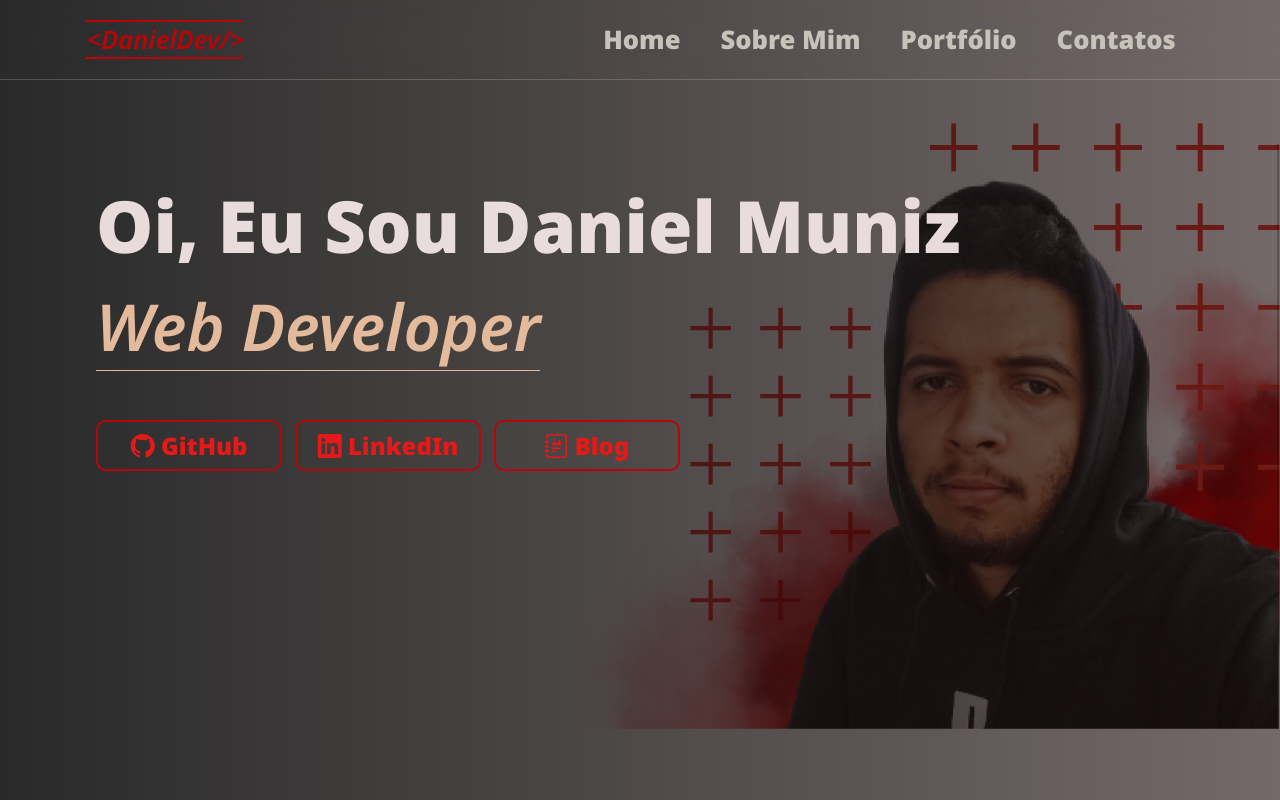
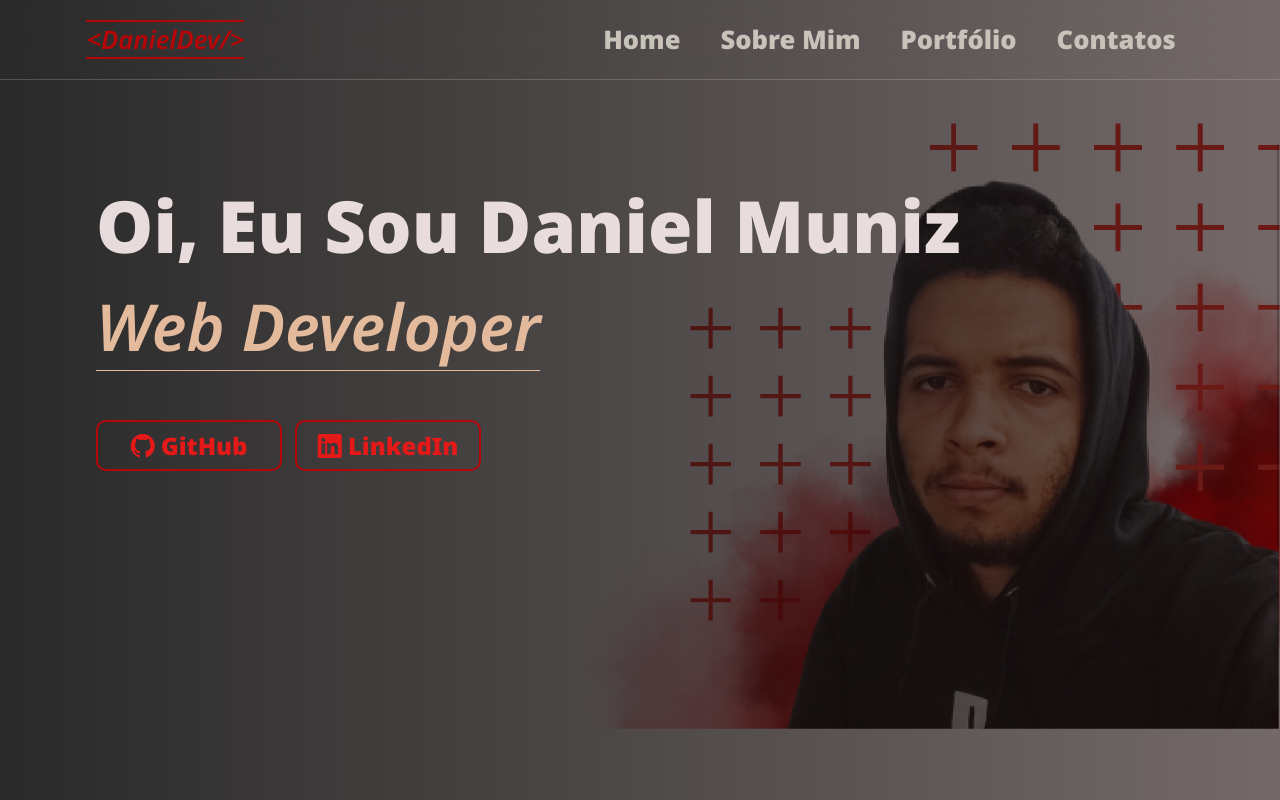
Before and after one commit to Daniel-MSoares/Twenty_One_Days, a plain HTML site: page 21-PersonalPortfolio/index.html in a window 1280 px wide. Shown: the top 800 px of the page. Drawn offline with nearby package versions, Linux system fonts and the light colour scheme.

Commit message:
Update index.html

```diff
--- a/21-PersonalPortfolio/index.html
+++ b/21-PersonalPortfolio/index.html
@@ -61,12 +61,7 @@
           target="_blank"
           ><i class="bi bi-linkedin"></i> LinkedIn</a
         >
-        <a
-          class="btn-home"
-          href=" https://dev-danielmsoares.pantheonsite.io/"
-          target="_blank"
-          ><i class="bi bi-journal-richtext"></i> Blog</a
-        >
+
       </div>
     </section>
     <section id="about-me">
```
